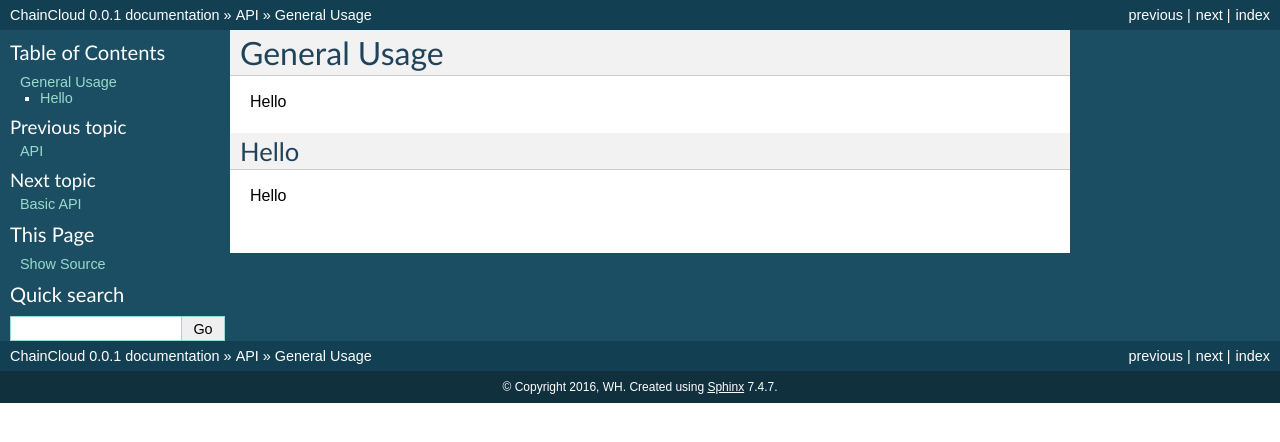
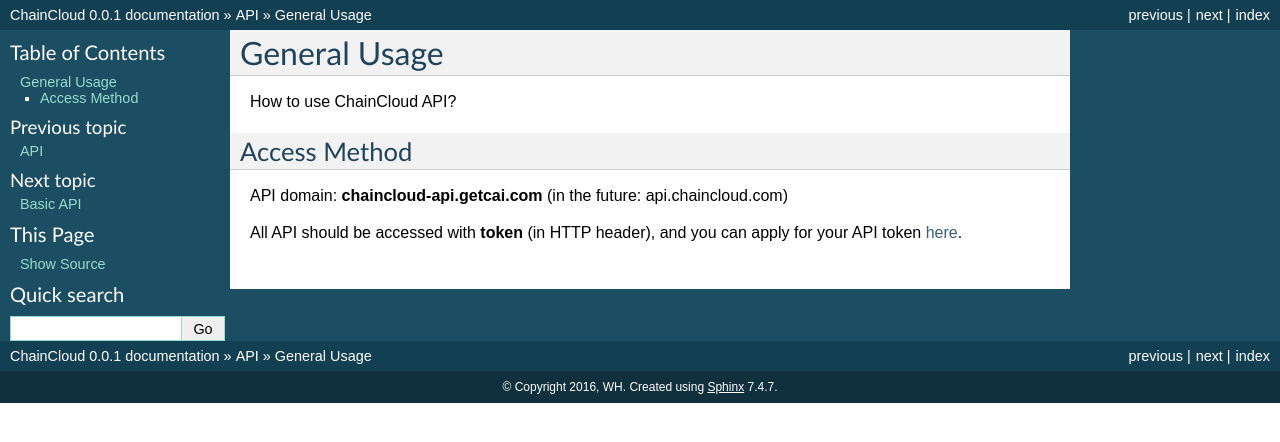
Before and after one commit to chaincloud-dot-com/chaincloud-docs, a Sphinx documentation site: the page built from source/api/general-usage.rst, in a window 1280 px wide. Shown: the top 442 px of the page. Built offline with Sphinx 7.4.7, drawn with Linux system fonts in a browser that asks for light colours.

Commit message:
modify general-usage.rst

```diff
--- a/source/api/general-usage.rst
+++ b/source/api/general-usage.rst
@@ -4,8 +4,11 @@
 General Usage
 ********************************************************************************
 
-Hello
+How to use ChainCloud API?
 
-Hello
+Access Method
 ================================================================================
-Hello
+
+API domain: **chaincloud-api.getcai.com** (in the future: api.chaincloud.com)
+
+All API should be accessed with **token** (in HTTP header), and you can apply for your API token `here <https://bitcoin.org>`_.
```
